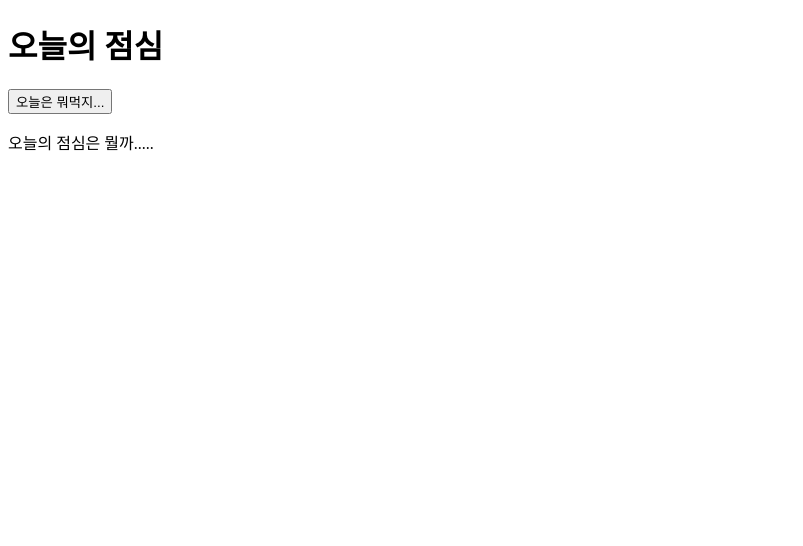
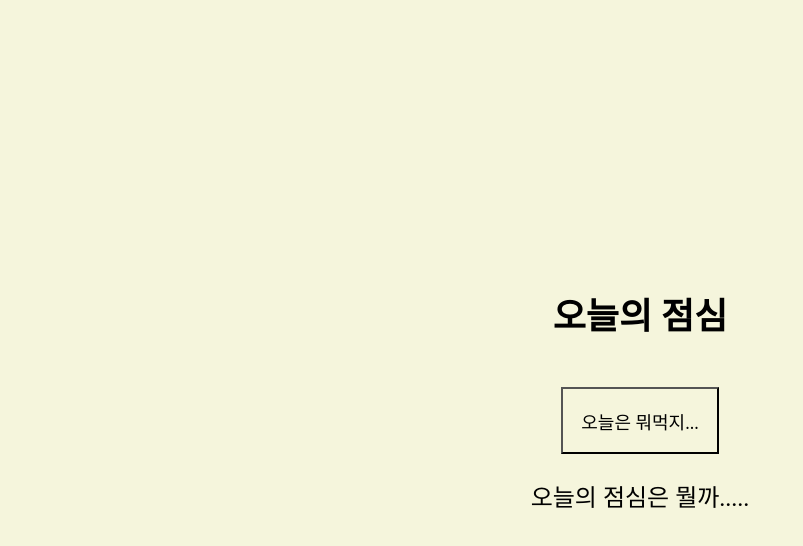
Before and after one commit to dogeja/RandomLunchSelector, a plain HTML site: page index.html in a window 1280 px wide. Shown: the whole page, without its empty margins (0-803 px from the left). Drawn offline with Linux system fonts and the light colour scheme; a web font is replaced by a local one.

Commit message:
css update

```diff
--- a/index.html
+++ b/index.html
@@ -1,23 +1,132 @@
 <!DOCTYPE html>
-<html lang="ko">
+<html lang="en">
   <head>
-    <meta charset="UTF-8">
-    <meta http-equiv="X-UA-Compatible" content="IE=edge">
-    <meta name="viewport" content="width=device-width, initial-scale=1.0">
+    <meta charset="UTF-8" />
+    <meta http-equiv="X-UA-Compatible" content="IE=edge" />
+    <meta name="viewport" content="width=device-width, initial-scale=1.0" />
     <title>점심선택기</title>
-    <link rel="stylesheet" href="./style.css">
-    <link rel="icon" href="./s.png">
+    <link rel="stylesheet" href="./style.css" />
+    <link rel="icon" href="./s.png" />
+    <style>
+      @font-face {
+        font-family: "Pretendard-Regular";
+        src: url("https://cdn.jsdelivr.net/gh/Project-Noonnu/noonfonts_2107@1.1/Pretendard-Regular.woff")
+          format("woff");
+        font-weight: 400;
+        font-style: normal;
+      }
+      * {
+        font-family: "Pretendard-Regular";
+      }
+      body {
+        margin: 0;
+        padding: 0;
+      }
+      .button {
+        background-color: transparent;
+        font-size: 18px;
+        box-sizing: content-box;
+        transition: 0.3s ease;
+        padding: 1.15rem;
+      }
+      .mv_wrap {
+        display: flex;
+        flex-direction: column;
+        justify-content: center;
+        width: 100vw;
+        height: 100vh;
+        overflow: hidden;
+        margin: 0 auto;
+        left: 0;
+        right: 0;
+        position: relative;
+        background-color: beige;
+        text-align: center;
+      }
+      h1 {
+        font-size: 36px;
+        margin-bottom: 48px;
+      }
+      .button:hover {
+        background-color: rgba(0, 0, 0, 0.15);
+        border: rgba(0, 0, 0, 0.4) 2px solid;
+        transform: translateY(-2px);
+      }
+      .button:active {
+        background-color: rgba(0, 0, 0, 0.65);
+        border: transparent 2px solid;
+        font-weight: bold;
+        color: wheat;
+        transition: 0.2s ease-out;
+      }
+      .lunch_result {
+        font-size: 24px;
+      }
+    </style>
   </head>
   <body>
     <div class="mv_wrap">
       <h1>오늘의 점심</h1>
       <div class="result_wrap">
-            <button class="button">오늘은 뭐먹지...
-            </button>
+        <button class="button">오늘은 뭐먹지...</button>
         <p class="lunch_result"></p>
+      </div>
+    </div>
+    <script>
+      const lunch = document.querySelector(".lunch_result"),
+        button = document.querySelector(".button");
+      const lunchList = [
+        "소노야",
+        "김밥이맛있는집",
+        "깁밥이야기",
+        "킹데리아",
+        "버거킹",
+        "라멘",
+        "또순이네",
+        "황금밥상",
+        "경원동 식당",
+        "예향",
+        "마요동",
+        "닭갈비",
+        "밥버거",
+        "맘스터치",
+        "신포우리만두",
+        "긴자료코",
+        "두끼",
+        "부부상회",
+        "계수나무",
+        "금암면옥",
+        "부옥당",
+        // 메뉴 추가
+      ];
+      lunch.innerText = "오늘의 점심은 뭘까.....";
+      function lunchHandler() {
+        const randLunchList =
+          lunchList[Math.floor(Math.random() * lunchList.length)];
 
-        </div>
-        <script src="app.js"></script>
-    </div>
+        const date = new Date();
+        const today = parseInt(date.getDay());
+
+        if (today === 3) {
+          delete lunchList[2];
+          if (randLunchList === undefined) {
+            lunch.innerText = `오늘 김밥이야기 쉬는날이네........`;
+          } else {
+            lunch.innerText = `오늘의 점심은.....${randLunchList}....`;
+          }
+        } else if (today === 4) {
+          delete lunchList[0];
+          if (randLunchList === undefined) {
+            lunch.innerText = "오늘 소노야 쉬는날이네..........";
+          } else {
+            lunch.innerText = `오늘의 점심은.....${randLunchList}....`;
+          }
+        } else {
+          lunch.innerText = `오늘의 점심은.....${randLunchList}....`;
+        }
+      }
+
+      button.addEventListener("click", lunchHandler);
+    </script>
   </body>
 </html>
```
Lines whose indentation alone changed are shown as unchanged.
